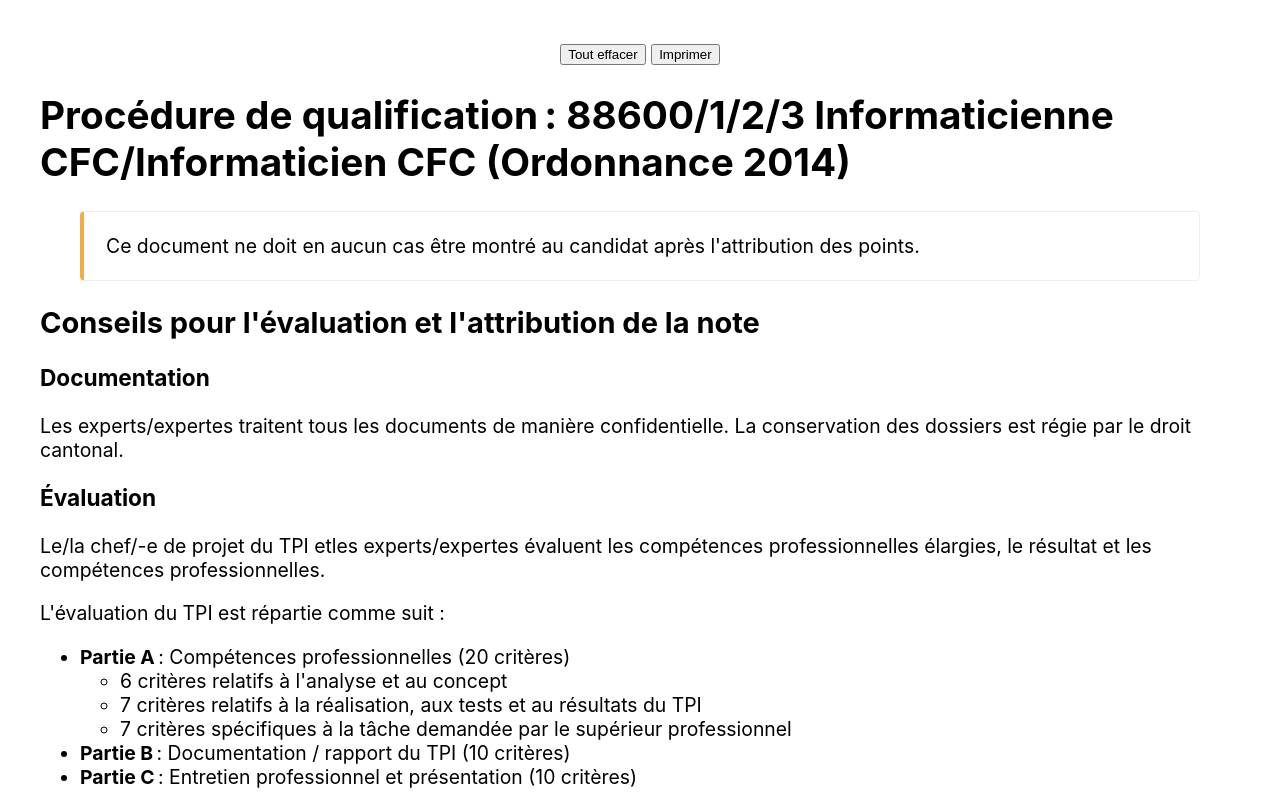
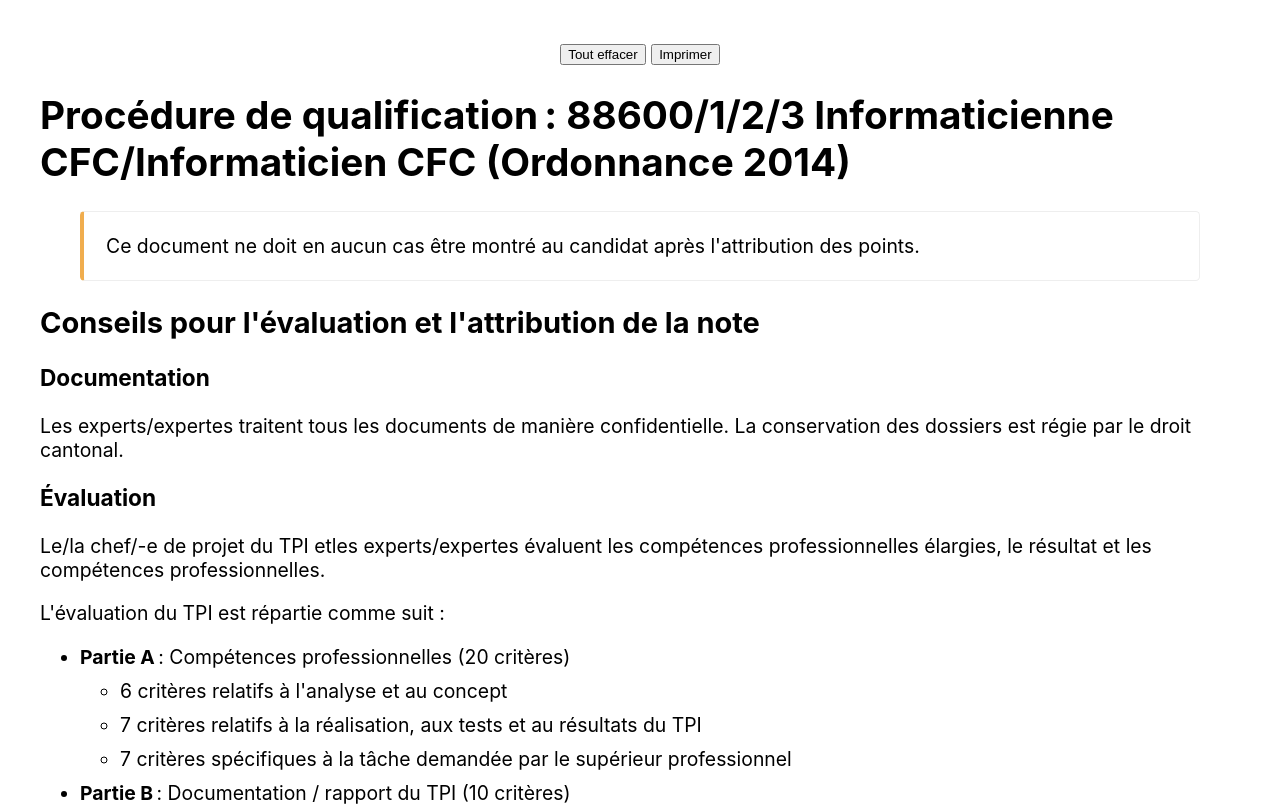
Before and after one commit to ponsfrilus/evaluation-TPI, a React (Create React App) app: page / in a window 1280 px wide. Shown: the top 806 px of the page. Built offline with nearby package versions, Linux system fonts and the light colour scheme.

Commit message:
[fix] line spacing

```diff
--- a/src/App.css
+++ b/src/App.css
@@ -1,6 +1,5 @@
 html,
 body {
-  height: 100%;
   margin: 20px;
   font-size: 1.1em;
 }
@@ -16,6 +15,10 @@ body {
 
 .bd-callout-warning {
   border-left-color: #f0ad4e;
+}
+
+li {
+  margin: 10px 0;
 }
 
 .controls {
```
